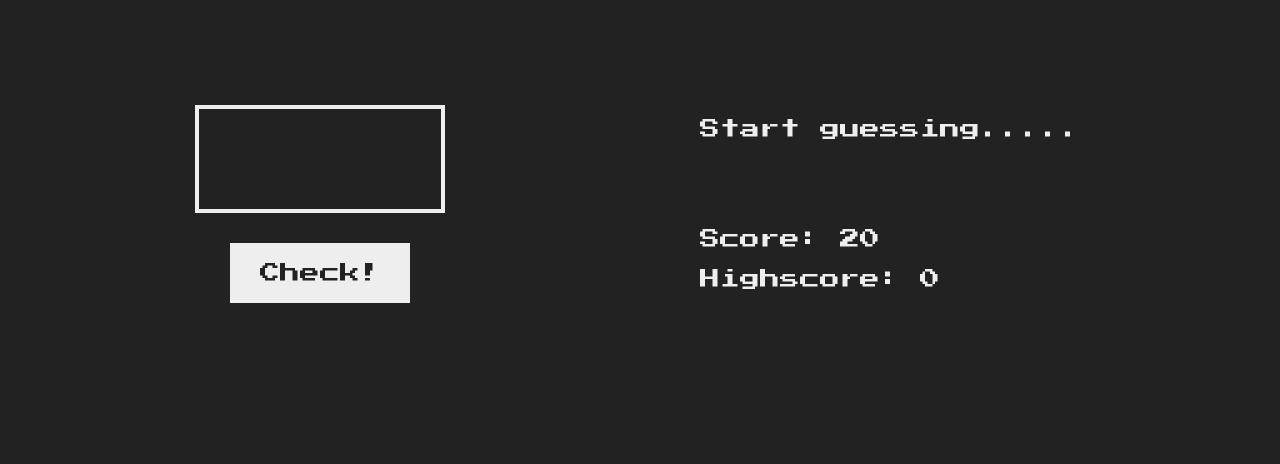
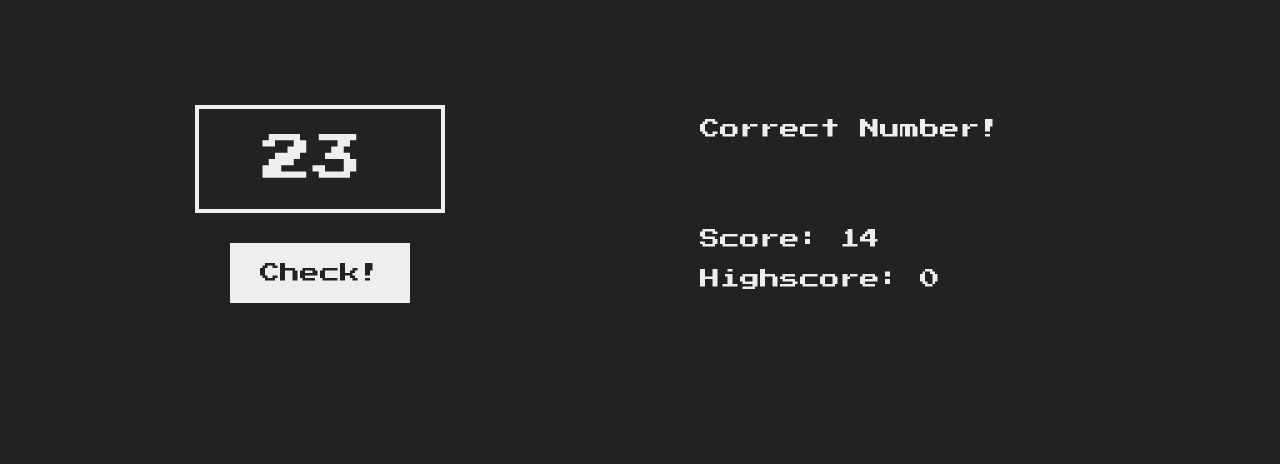
Before and after one commit to nyima6999/guess-my-number, a plain HTML site: page index.html in a window 1280 px wide. Shown: the part 336-800 px from the top of the page. Drawn offline with Linux system fonts and the light colour scheme.

Commit message:
some DOMs

```diff
--- a/script.js
+++ b/script.js
@@ -0,0 +1,15 @@
+"use strict";
+
+// DOM Manipulation
+document.querySelector(".message").textContent = "Correct Number!";
+console.log(
+  (document.querySelector(".message").textContent = "Correct Number!")
+);
+
+document.querySelector(".number").textContent = 13;
+document.querySelector(".score").textContent = 14;
+
+document.querySelector(".guess").value = 23;
+console.log(document.querySelector(".guess").value);
+
+// Event handlers/listeners
--- a/style.css
+++ b/style.css
@@ -15,7 +15,6 @@ body {
   font-family: "Press Start 2P", sans-serif;
   color: #eee;
   background-color: #222;
-  /* background-color: #60b347; */
 }
 
 /* LAYOUT */
```
